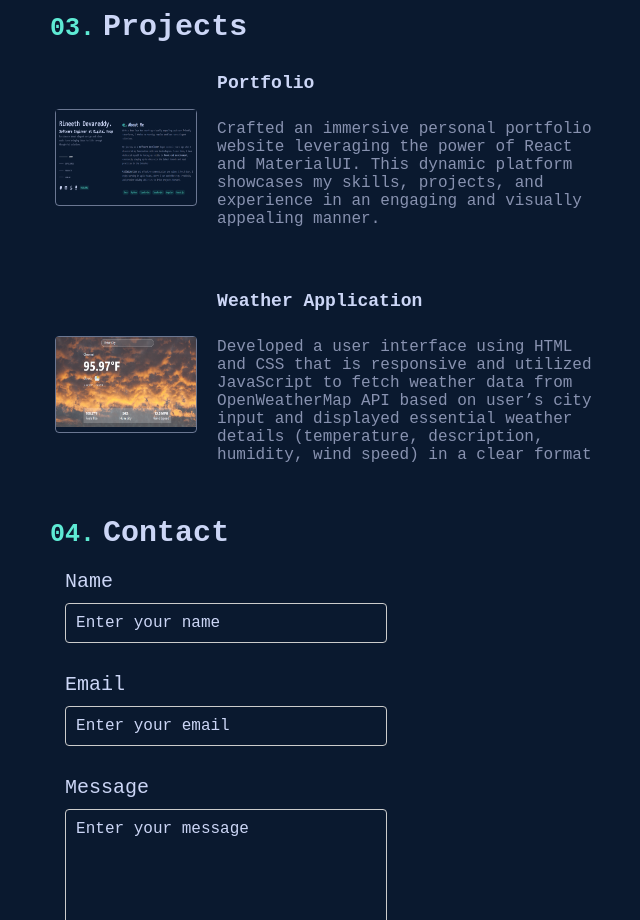
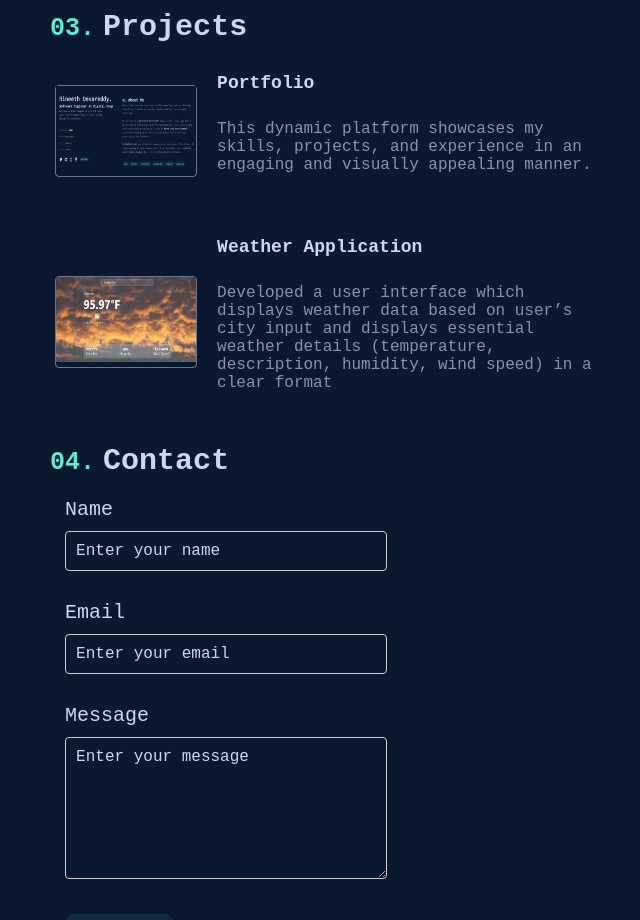
Before and after one commit to rineethd/rineethd_website, a React (Create React App) app: page / in a window 1280 px wide. Shown: the part 1380-2300 px from the top of the page, without its empty margins (640-1280 px from the left). Built offline with nearby package versions, Linux system fonts and the light colour scheme.

Commit message:
update project page

```diff
--- a/src/Components/projects.js
+++ b/src/Components/projects.js
@@ -8,13 +8,13 @@ const projects = [
   {
     id: 1,
     title: 'Portfolio',
-    description: 'Crafted an immersive personal portfolio website leveraging the power of React and MaterialUI. This dynamic platform showcases my skills, projects, and experience in an engaging and visually appealing manner.',
+    description: 'This dynamic platform showcases my skills, projects, and experience in an engaging and visually appealing manner.',
     image: websiteImage,
   },
   {
     id: 2,
     title: 'Weather Application',
-    description: 'Developed a user interface using HTML and CSS that is responsive and utilized JavaScript to fetch weather data from OpenWeatherMap API based on user’s city input and displayed essential weather details (temperature, description, humidity, wind speed) in a clear format',
+    description: 'Developed a user interface which displays weather data based on user’s city input and displays essential weather details (temperature, description, humidity, wind speed) in a clear format',
     image: weatherImage,
   }
 ];
@@ -78,7 +78,7 @@ const ImageContainer = styled.div`
 
   img {
     width: 140px;
-    height: 90px;
+    height: 85px;
   }
 
   @media (max-width: 768px) {
@@ -104,6 +104,10 @@ const Description = styled.p`
   color: rgb(136, 146, 176);
   font-size: 16px;
   margin-top: -3px;
+
+  @media (max-width: 1024px) {
+    margin-right: 10px; /* Adjust the margin value as per your requirements */
+  }
 `;
 
 const Project = () => {
```
